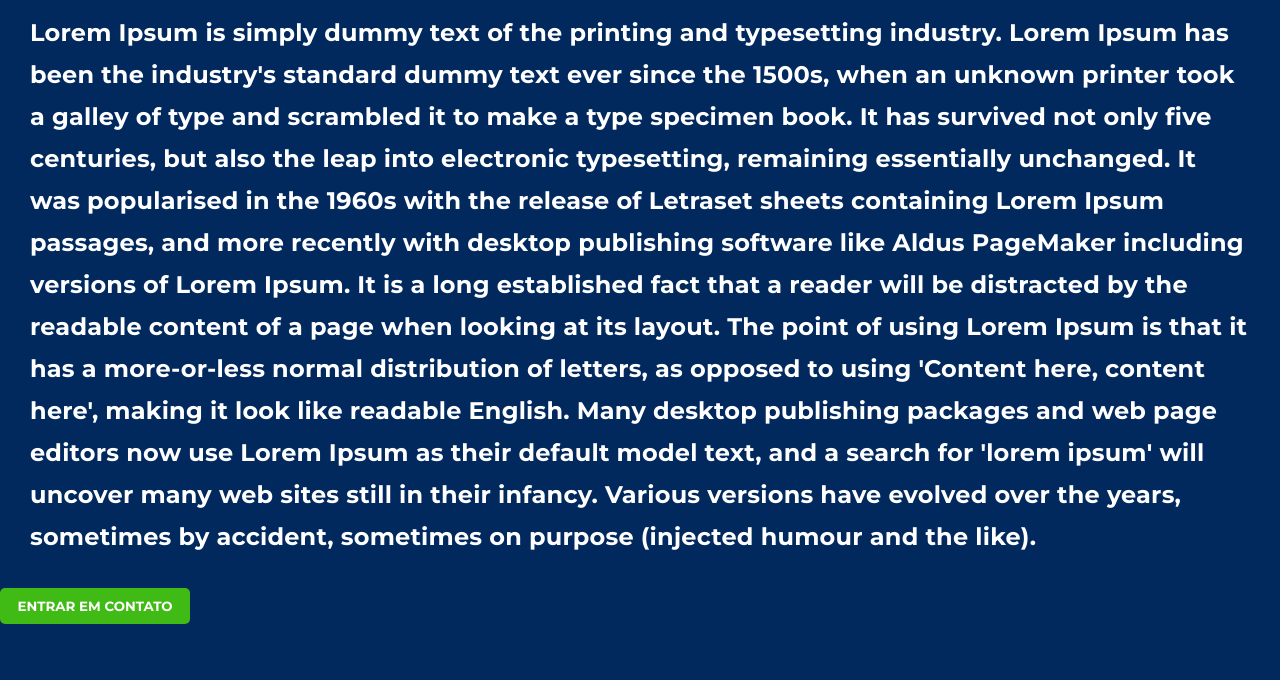
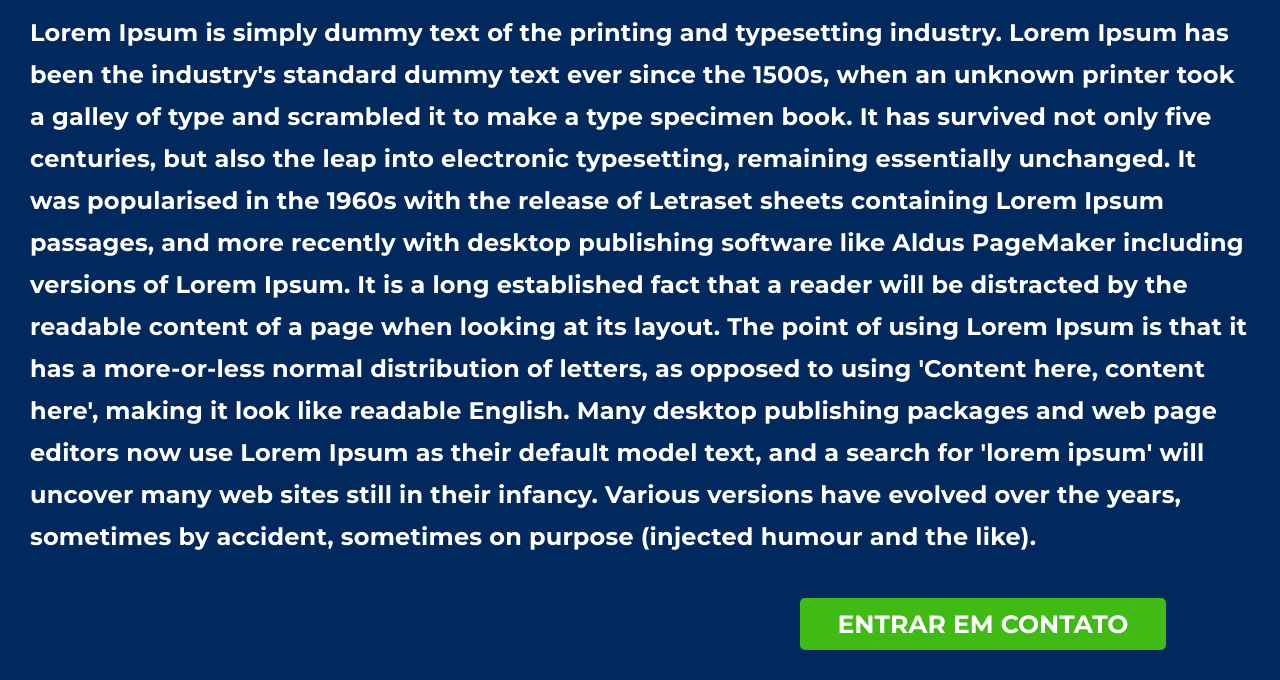
Before and after one commit to n4ju15/games-club, a plain HTML site: page index.html in a window 1280 px wide. Shown: the part 129-809 px from the top of the page. Drawn offline with Linux system fonts and the light colour scheme.

Commit message:
Ajustes no buttom contato

```diff
--- a/index.html
+++ b/index.html
@@ -33,7 +33,7 @@
             will uncover many web sites still in their infancy. Various versions have evolved over the years, sometimes
             by
             accident, sometimes on purpose (injected humour and the like).</p>
-        <button onclick="abrir()">ENTRAR EM CONTATO</button>
+        <button onclick="abrir()" class="contato">ENTRAR EM CONTATO</button>
     </div>
     <form action="https://formsubmit.co/anajulia.garialbano15@gmail.com" method="POST">
         <input type="text" name="name" required placeholder="Seu nome">
--- a/styles.css
+++ b/styles.css
@@ -32,6 +32,21 @@
     letter-spacing: 0.2px;
     margin: 30px;
     color: #FFFFFF;
+}
+
+.contato {
+    margin-left: 50rem;
+    margin-top: 10px;
+    margin-bottom: 30px;
+    width: 366px;
+    height: 52px;
+    background: #40BB15;
+    border-radius: 5px;
+    font-style: bold;
+    font-weight: 700;
+    font-size: 25px;
+    line-height: 22px;
+    text-align: center;
 }
 
 input {
```
